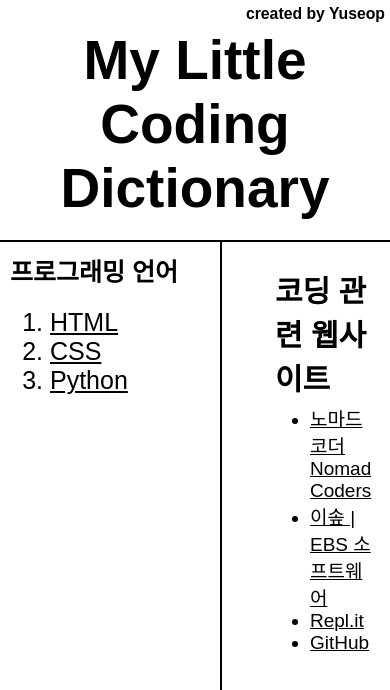
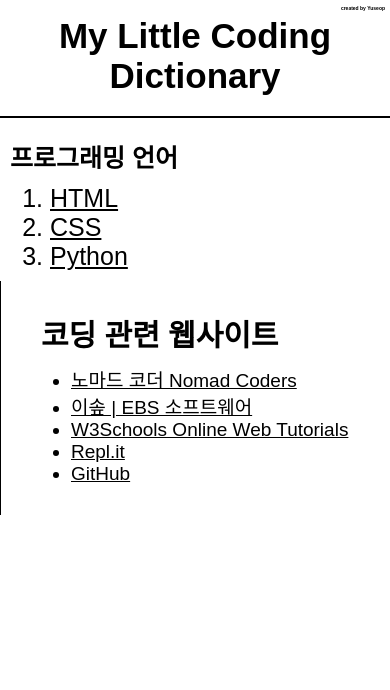
Before and after one commit to yslee7087/MyLittleCodingDictionary, a plain HTML site: page index.html in a window 390 px wide. Shown: the top 690 px of the page. Drawn offline with Linux system fonts and the light colour scheme.

Commit message:
7th version

```diff
--- a/index.html
+++ b/index.html
@@ -21,10 +21,11 @@
       <div id="세부내용">
         <h4>코딩 관련 웹사이트</h4>
         <ul>
-          <li><a href="https://nomadcoders.co/" title="노마드 코더 Nomad Coders" target="_blank">노마드 코더 Nomad Coders</a></li>
-          <li><a href="https://www.ebssw.kr/" title="이솦 | EBS 소프트웨어" target="_blank">이솦 | EBS 소프트웨어</a></li>
+          <li><a href="https://nomadcoders.co/" title="nomadcoders.co" target="_blank">노마드 코더 Nomad Coders</a></li>
+          <li><a href="https://www.ebssw.kr/" title="ebssw.kr" target="_blank">이솦 | EBS 소프트웨어</a></li>
+          <li><a href="https://www.w3schools.com/" title="w3schools.com" target="_blank">W3Schools Online Web Tutorials</a></li>
           <li><a href="https://repl.it/~" title="Repl.it" target="_blank">Repl.it</a></li>
-          <li><a href="https://github.com/" title="GitHub" target="_blank">GitHub</a></li>
+          <li><a href="https://github.com/" title="GitHub.com" target="_blank">GitHub</a></li>
         </ul>
       </div>
     </div>
--- a/style.css
+++ b/style.css
@@ -11,18 +11,18 @@ h1 {
 }
 h2 {
   margin: 0px;
-  font-size: 40px;
+  font-size: 45px;
 }
 h3 {
-  width: 200px;
+  width: 190px;
   padding: 10px;
+  padding-top: 20px;
   padding-right: 10px;
-  border-right: 2px solid;
   margin: 0px;
   font-size: 25px;
 }
 h4 {
-  margin: 5px;
+  margin: 10px;
   font-size: 30px;
 }
 h5 {
@@ -40,27 +40,37 @@ body {
   font-size: 19px;
 }
 #목차 ol {
-  width: 150px;
+  width: 140px;
   padding: 50px;
-  padding-top: 10px;
+  padding-top: 0px;
   padding-bottom: 10px;
   padding-right: 20px;
-  border-right: 2px solid;
   margin: 0px;
   font-size: 25px;
-  height: 600px;
 }
 #grid{
   display: grid;
-  grid-template-columns: 220px 1fr;
+  grid-template-columns: 210px 1fr;
 }
 #전체내용{
-  margin: 30px;
-  margin-top: 20px;
-}
-#세부내용{
-  margin-left: 20px;
+  padding: 30px;
+  padding-top: 20px;
+  border-left: 1px  solid;
 }
 #세부내용 ul {
   margin: 0px;
 }
+@media(max-width:750px) {
+  #grid{
+    display: block;
+  }
+  h1 {
+    font-size: 35px;
+  }
+  h5 {
+    font-size: 5px;
+  }
+  #목차 ol {
+    border-bottom: none;
+  }
+}
```
Also changed, not shown: HTML.html (+2 -2 lines), CSS-logo.png.
